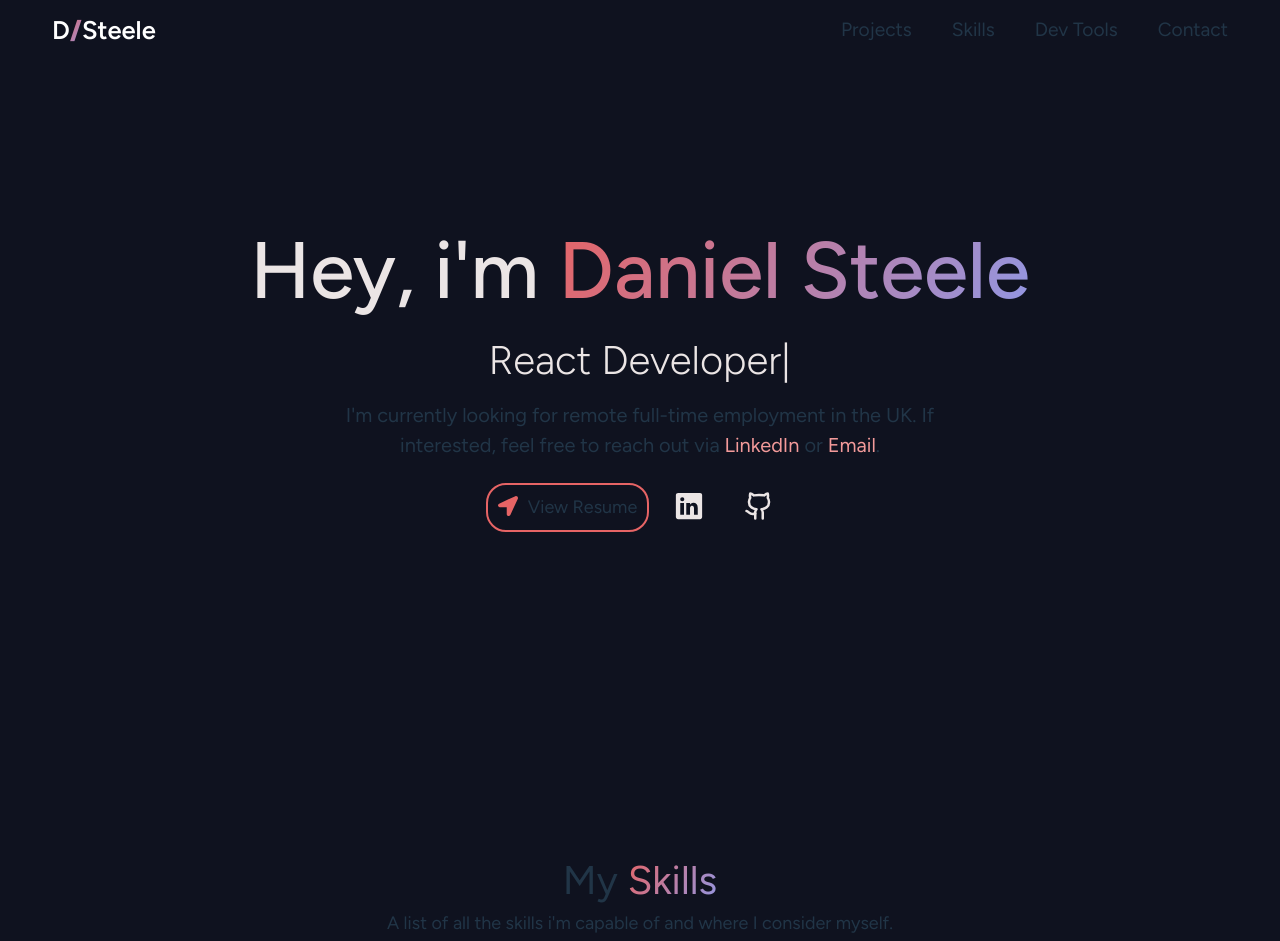
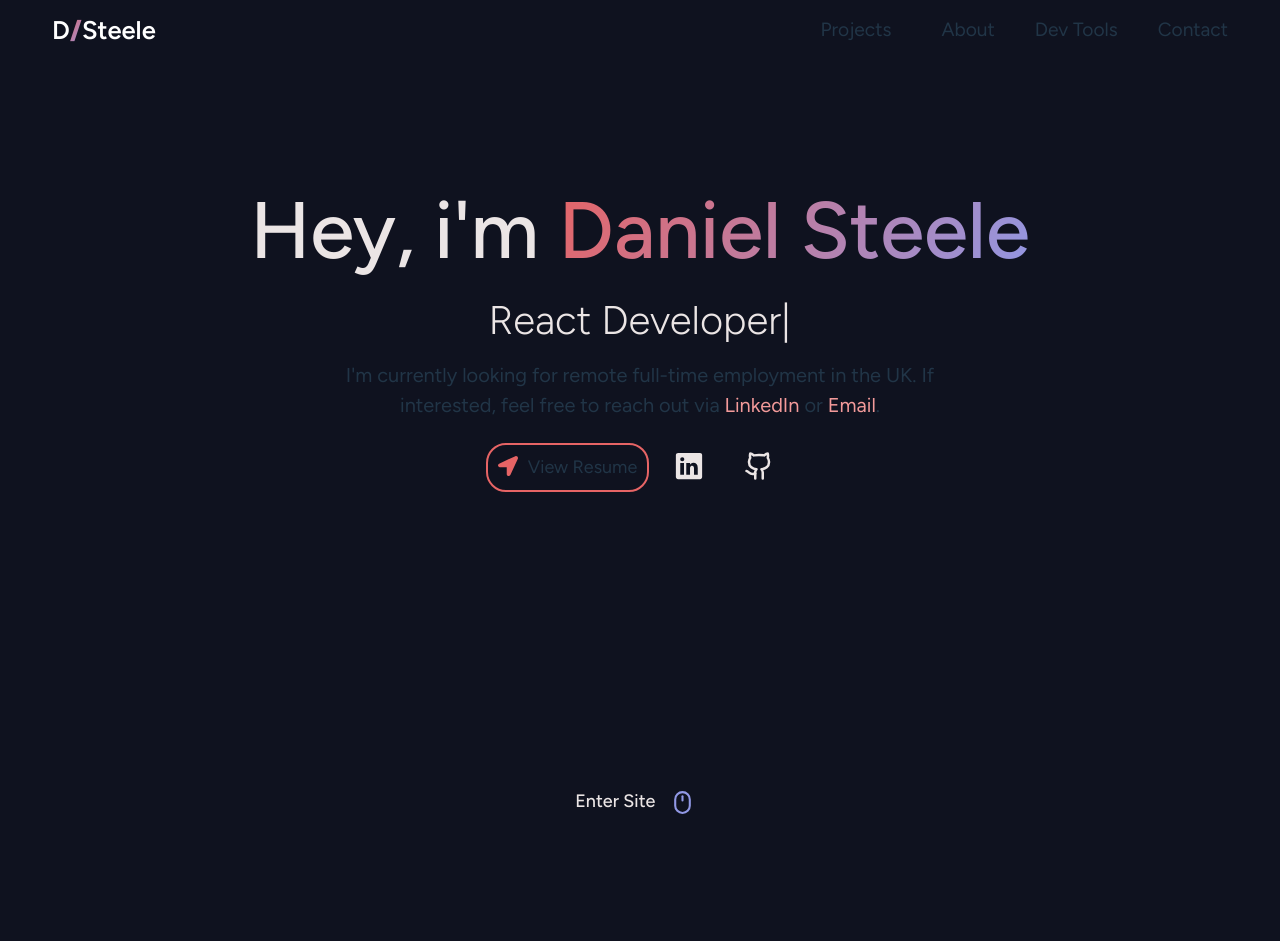
Before and after one commit to DanielSteele1/Portfolio-V2, a React (Vite) app: page / in a window 1280 px wide. Shown: the top 941 px of the page. Built offline with nearby package versions, Linux system fonts and the light colour scheme.

Commit message:
Mainly more styling changes.

```diff
--- a/src/App.css
+++ b/src/App.css
@@ -1,15 +1,17 @@
 @import url('https://fonts.googleapis.com/css2?family=Figtree:ital,wght@0,300..900;1,300..900&display=swap');
 
-body {
+body, html {
   display: flex;
   margin: 0;
   padding: 0;
   box-sizing: border-box;
   flex-direction: column;
+  scroll-behavior: smooth;
 
 }
 
 a {
+
   color: #ebe5e5;
 }
 
@@ -21,6 +23,22 @@ a {
   font-size: 18px;
   font-family: 'Figtree', sans-serif;
   background: #0f121f;
+  scroll-behavior: smooth;
+}
+
+.fade-in {
+
+  opacity: 0;
+  transform: translateY(10px);
+  animation: fadeIn 0.9999s ease-out forwards;
+
+}
+
+@keyframes fadeIn {
+  to {
+    opacity: 1;
+    transform: translateY(0);
+  }
 }
 
 .logo {
@@ -63,9 +81,33 @@ a {
   transition: all 0.5s ease-in-out;
 }
 
+.scroll-container {
+
+  margin-bottom: 100px;
+  cursor: pointer;
+  display: flex;
+  background-color: transparent;
+  border: none;
+  padding: 10px;
+
+}
+
+.scroll-button {
+  margin-left: 10px;
+  margin-right: 10px;
+  scroll-behavior: smooth;
+}
+
+.scroll-container:hover {
+
+  color: #e66465;
+  transition: 0.3s ease-in-out;
+}
+
+
 .greeting {
   display: flex;
-  height: 80vh;
+  height: 70vh;
   width: 100%;
   flex-direction: column;
   margin: 0 auto;
@@ -136,6 +178,15 @@ a {
   height: 100%;
 }
 
+#nav-projects {
+
+  border-radius: 15px;
+  padding: 5px;
+  padding-left: 20px;
+  padding-right: 20px;
+
+}
+
 .nav-title {
 
   height: 100%;
@@ -165,7 +216,7 @@ a {
   margin: 0 auto;
   padding-bottom: 10px;
   padding: 10px;
-  width:65%;
+  width: 65%;
 
 }
 
@@ -195,7 +246,7 @@ a {
 .About-img {
 
   display: flex;
-  height:250px;
+  height: 250px;
   margin: 10px;
   border-radius: 10px;
   border: 3px solid rgba(255, 255, 255, 0.1);
@@ -342,6 +393,7 @@ a {
   justify-content: center;
   align-items: center;
   width: 100%;
+  padding-bottom: 10px;
   font-size: 2.5rem;
 }
 
--- a/src/App.tsx
+++ b/src/App.tsx
@@ -13,6 +13,7 @@ function App() {
 
   return (
     <>
+    <div className="fade-in">
         <Navigation />
         <Greeting />
         <Skills />
@@ -20,6 +21,7 @@ function App() {
         <AboutMe />
         <Contact />
         <Footer />
+        </div>
 
     </>
   )
--- a/src/Greeting.tsx
+++ b/src/Greeting.tsx
@@ -79,6 +79,7 @@ const Greeting = () => {
 
                 </div>
             </div>
+
         </div >
     )
 
--- a/src/Navigation.tsx
+++ b/src/Navigation.tsx
@@ -13,8 +13,8 @@ function Navigation() {
             <div className="nav-item">
                 <div className="nav-menu">
 
-                    <span className="nav-title"> Projects </span>
-                    <span className="nav-title"> Skills </span>
+                    <span className="nav-title" id="nav-projects"> Projects </span>
+                    <span className="nav-title"> About </span>
                     <span className="nav-title"> Dev Tools </span>
                     <span className="nav-title"> Contact </span>
 
--- a/src/Skills.tsx
+++ b/src/Skills.tsx
@@ -9,6 +9,8 @@ import { SiMongodb } from "react-icons/si";
 import { FaHtml5 } from "react-icons/fa";
 import { SiCsswizardry } from "react-icons/si";
 import { FaFigma } from "react-icons/fa";
+import { LuMouse } from "react-icons/lu";
+
 
 function Skills() {
 
@@ -37,12 +39,29 @@ function Skills() {
                     backgroundImage: 'linear-gradient(to right, #ff92a5, #e66465)',
                 },
             }}
-            />
+        />
     }
 
     return (
 
         <div className="skills">
+
+
+
+            <a href="#skills-anchor" className="scroll-container">
+
+                <div className="scroll-button">
+
+                    <span className="scroll-highlight"> Enter Site </span>
+
+                    <LuMouse style={{ fontSize: '25px', margin: '10px', verticalAlign: 'middle', color: '#9198e5' }} />
+
+
+                </div>
+            </a>
+
+
+            <div id="skills-anchor"> </div>
 
             <span className="section-heading">My{"\u00A0"}<span className="gradient">Skills</span> </span>
             <span className="section-sub-heading">A list of all the skills i'm capable of and where I consider myself. I am especially capable at front-end development and can create visually-stunning websites. </span>
@@ -254,7 +273,8 @@ function Skills() {
                 }
 
             </div>
-        </div>
+
+        </div >
     )
 }
 
```
